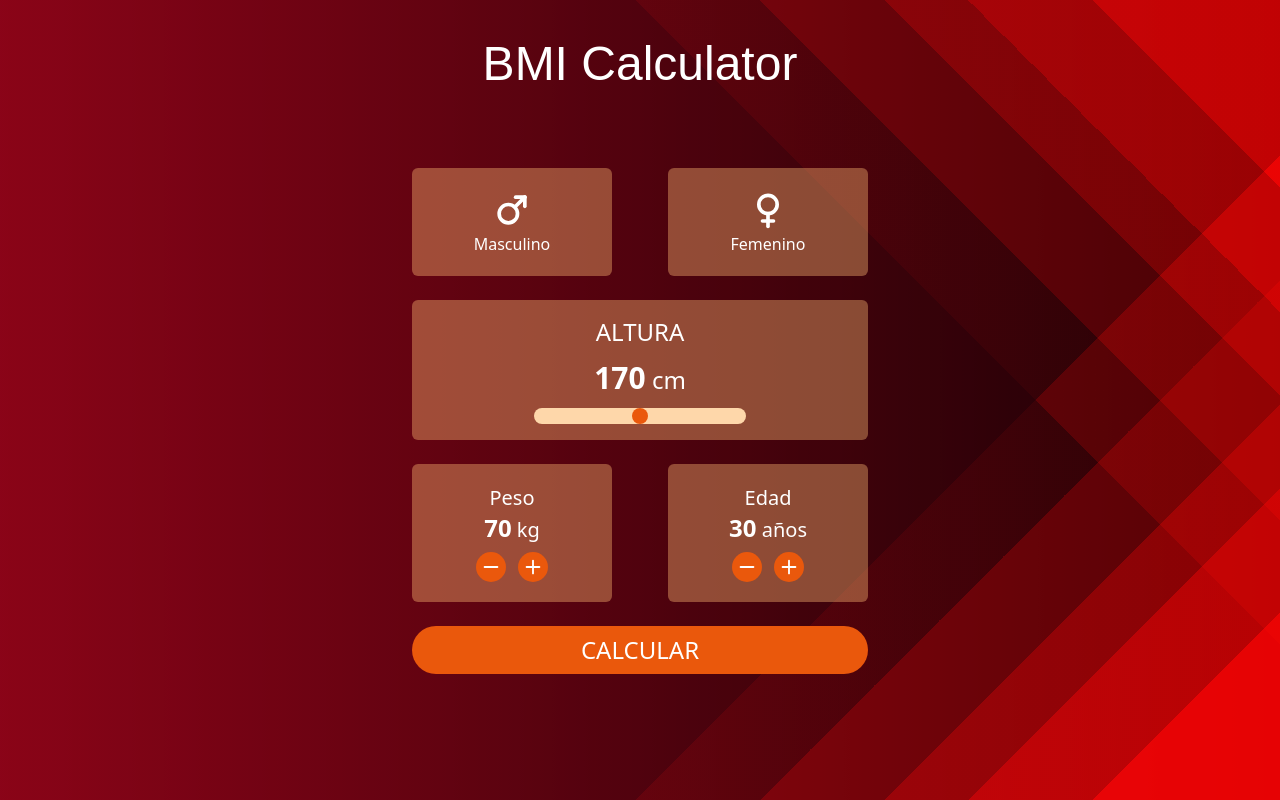
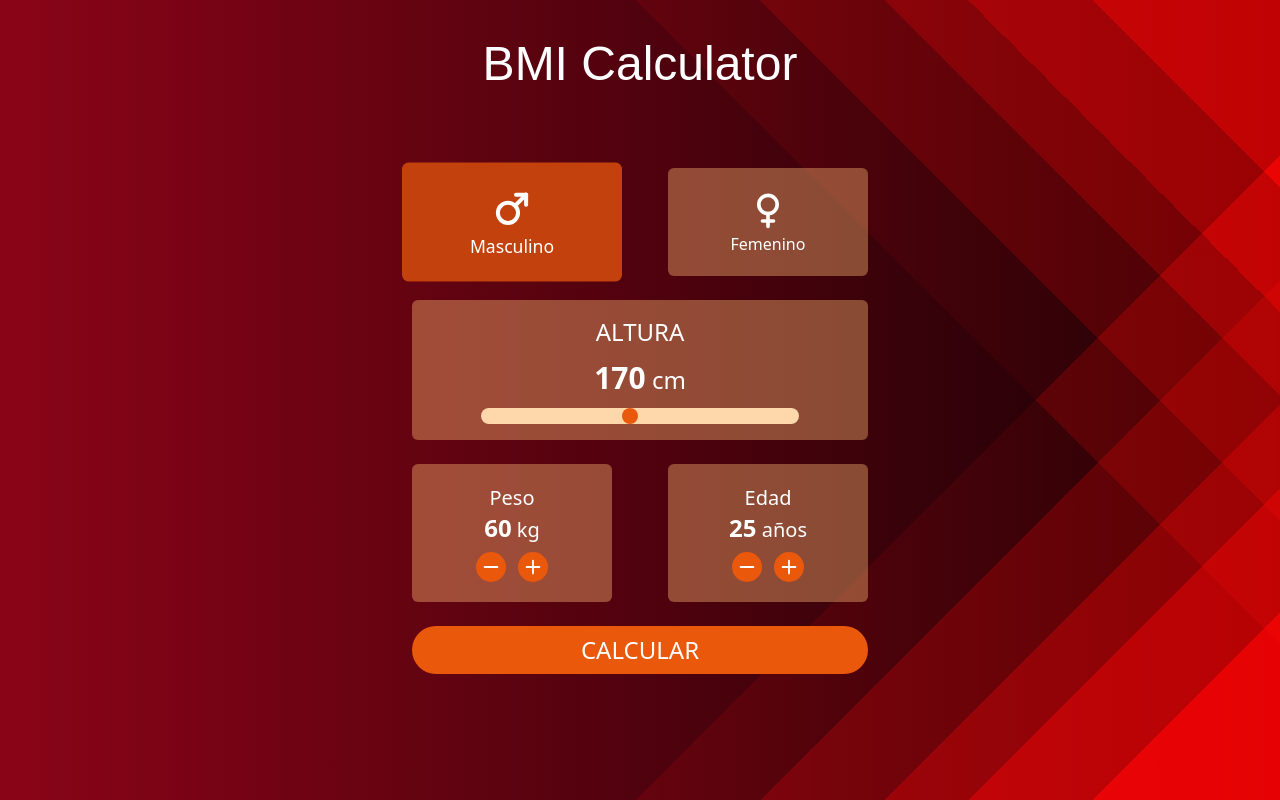
Before and after one commit to iam-leo/BMI-calculator-angular, an Angular app: page / in a window 1280 px wide. Built offline with nearby package versions, Linux system fonts and the light colour scheme; a web font is replaced by a local one.

Commit message:
make the height, weight and age data entries dynamic

```diff
--- a/src/app/components/inicio/inicio.component.html
+++ b/src/app/components/inicio/inicio.component.html
@@ -2,7 +2,7 @@
 
 <div class="max-w-[1280px] mx-auto my-10">
     <div class="flex items-center justify-center gap-x-14">
-        <button class="w-[200px] p-5 bg-orange-300/40 flex flex-col justify-center items-center text-white rounded-md hover:bg-orange-700 transition-transform ease-in-out hover:transform hover:scale-110">
+        <button id="male" class="w-[200px] p-5 bg-orange-300/40 flex flex-col justify-center items-center text-white rounded-md hover:bg-orange-700 transition-transform ease-in-out hover:transform hover:scale-110" (click)="selectedGender('male')" [ngClass]="gender === 'male' ? 'bg-orange-700 transition-transform ease-in-out transform scale-110' : '' ">
             <svg xmlns="http://www.w3.org/2000/svg" class="icon icon-tabler icon-tabler-gender-male" width="44" height="44" viewBox="0 0 24 24" stroke-width="2" stroke="#ffffff" fill="none" stroke-linecap="round" stroke-linejoin="round">
                 <path stroke="none" d="M0 0h24v24H0z" fill="none"/>
                 <path d="M10 14m-5 0a5 5 0 1 0 10 0a5 5 0 1 0 -10 0" />
@@ -12,7 +12,8 @@
             </svg>
             Masculino
         </button>
-        <button class="w-[200px] p-5 bg-orange-300/40 flex flex-col justify-center items-center text-white rounded-md hover:bg-orange-700 transition-transform ease-in-out hover:transform hover:scale-110">
+
+        <button id="female" class="w-[200px] p-5 bg-orange-300/40 flex flex-col justify-center items-center text-white rounded-md hover:bg-orange-700 transition-transform ease-in-out hover:transform hover:scale-110" (click)="selectedGender('female')" [ngClass]="gender === 'female' ? 'bg-orange-700 transition-transform ease-in-out transform scale-110' : '' ">
             <svg xmlns="http://www.w3.org/2000/svg" class="icon icon-tabler icon-tabler-gender-female" width="44" height="44" viewBox="0 0 24 24" stroke-width="2" stroke="#ffffff" fill="none" stroke-linecap="round" stroke-linejoin="round">
                 <path stroke="none" d="M0 0h24v24H0z" fill="none"/>
                 <path d="M12 9m-5 0a5 5 0 1 0 10 0a5 5 0 1 0 -10 0" />
@@ -27,10 +28,10 @@
         <div class="flex flex-col items-center justify-center w-full text-2xl text-white gap-y-3">
             <p class="uppercase">Altura</p>
             <p>
-                <span class="text-3xl font-bold">170</span>
+                <span class="text-3xl font-bold">{{ height }}</span>
                 cm
             </p>
-            <input type="range" id="alturaInput" class="w-1/2 bg-orange-200 rounded-lg appearance-none cursor-pointer">
+            <input type="range" id="alturaInput" class="w-3/4 bg-orange-200 rounded-lg appearance-none cursor-pointer" [value]="height" min="100" max="250" step="0.5" (input)="changeHeigth($event)">
         </div>
     </div>
 
@@ -39,20 +40,20 @@
             <div class="flex flex-col items-center text-white">
                 <p class="text-xl">Peso</p>
                 <p class="text-xl">
-                    <span class="text-2xl font-bold">70</span>
+                    <span class="text-2xl font-bold">{{ weight }}</span>
                     kg
                 </p>
             </div>
 
             <div class="flex items-center mt-2 gap-x-3">
-                <button class="p-1 bg-orange-600 rounded-full">
+                <button class="p-1 bg-orange-600 rounded-full" (click)="weight = weight - 0.5">
                     <svg xmlns="http://www.w3.org/2000/svg" class="icon icon-tabler icon-tabler-minus" width="22" height="22" viewBox="0 0 24 24" stroke-width="2" stroke="#ffffff" fill="none" stroke-linecap="round" stroke-linejoin="round">
                         <path stroke="none" d="M0 0h24v24H0z" fill="none"/>
                         <path d="M5 12l14 0" />
                     </svg>
                 </button>
 
-                <button class="p-1 bg-orange-600 rounded-full">
+                <button class="p-1 bg-orange-600 rounded-full" (click)="weight = weight + 0.5">
                     <svg xmlns="http://www.w3.org/2000/svg" class="icon icon-tabler icon-tabler-plus" width="22" height="22" viewBox="0 0 24 24" stroke-width="2" stroke="#ffffff" fill="none" stroke-linecap="round" stroke-linejoin="round">
                         <path stroke="none" d="M0 0h24v24H0z" fill="none"/>
                         <path d="M12 5l0 14" />
@@ -65,20 +66,20 @@
             <div class="flex flex-col items-center text-white">
                 <p class="text-xl">Edad</p>
                 <p class="text-xl">
-                    <span class="text-2xl font-bold">30</span>
+                    <span class="text-2xl font-bold">{{ age }}</span>
                     años
                 </p>
             </div>
 
             <div class="flex items-center mt-2 gap-x-3">
-                <button class="p-1 bg-orange-600 rounded-full">
+                <button class="p-1 bg-orange-600 rounded-full" (click)="age = age - 1">
                     <svg xmlns="http://www.w3.org/2000/svg" class="icon icon-tabler icon-tabler-minus" width="22" height="22" viewBox="0 0 24 24" stroke-width="2" stroke="#ffffff" fill="none" stroke-linecap="round" stroke-linejoin="round">
                         <path stroke="none" d="M0 0h24v24H0z" fill="none"/>
                         <path d="M5 12l14 0" />
                     </svg>
                 </button>
 
-                <button class="p-1 bg-orange-600 rounded-full">
+                <button class="p-1 bg-orange-600 rounded-full" (click)="age = age + 1">
                     <svg xmlns="http://www.w3.org/2000/svg" class="icon icon-tabler icon-tabler-plus" width="22" height="22" viewBox="0 0 24 24" stroke-width="2" stroke="#ffffff" fill="none" stroke-linecap="round" stroke-linejoin="round">
                         <path stroke="none" d="M0 0h24v24H0z" fill="none"/>
                         <path d="M12 5l0 14" />
--- a/src/app/components/inicio/inicio.component.ts
+++ b/src/app/components/inicio/inicio.component.ts
@@ -6,5 +6,16 @@ import { Component } from '@angular/core';
   styleUrls: ['./inicio.component.css']
 })
 export class InicioComponent {
+  weight = 60;
+  age = 25;
+  height = 170;
+  gender = 'male';
 
+  changeHeigth(event: any){
+    this.height = event.target.value;
+  }
+
+  selectedGender(gender: string){
+    this.gender = gender;
+  }
 }
```
